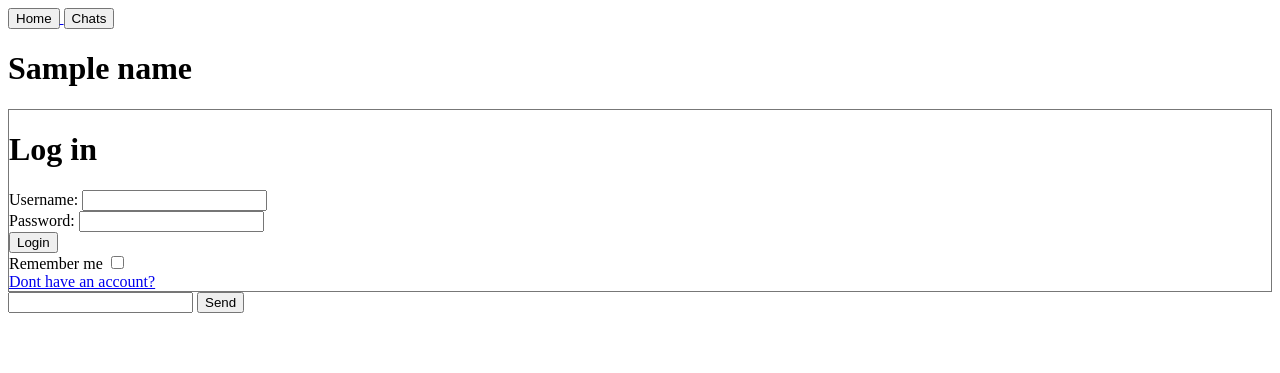
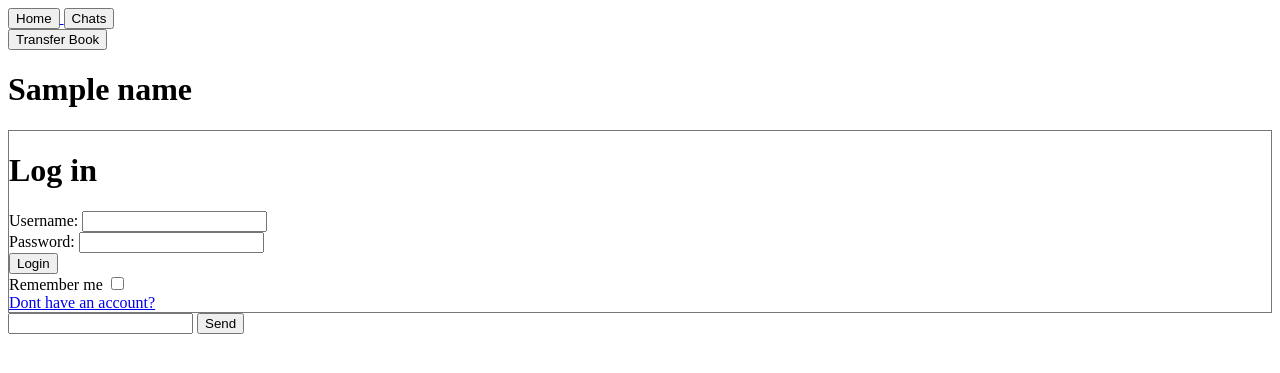
Before and after one commit to tudoran2007/BookLoop, a Flask app: template templates/chat.html in a window 1280 px wide. Shown: the top 373 px of the page. Run offline with Flask 3, Linux system fonts and the light colour scheme; the template is opened without the code that fills it: most values are stand-ins (such as "Sample title", 1, 10 or a date in 2020).

Commit message:
added transfer button in chat menu

```diff
--- a/templates/chat.html
+++ b/templates/chat.html
@@ -9,6 +9,10 @@
     </a>
     <a href="/chats">
         <button>Chats</button>
+    </a>
+    <br>
+    <a href="/transferbook/{{ name }}">
+        <button>Transfer Book</button>
     </a>
     <h1>{{ name }}</h1>
     <style>
```
